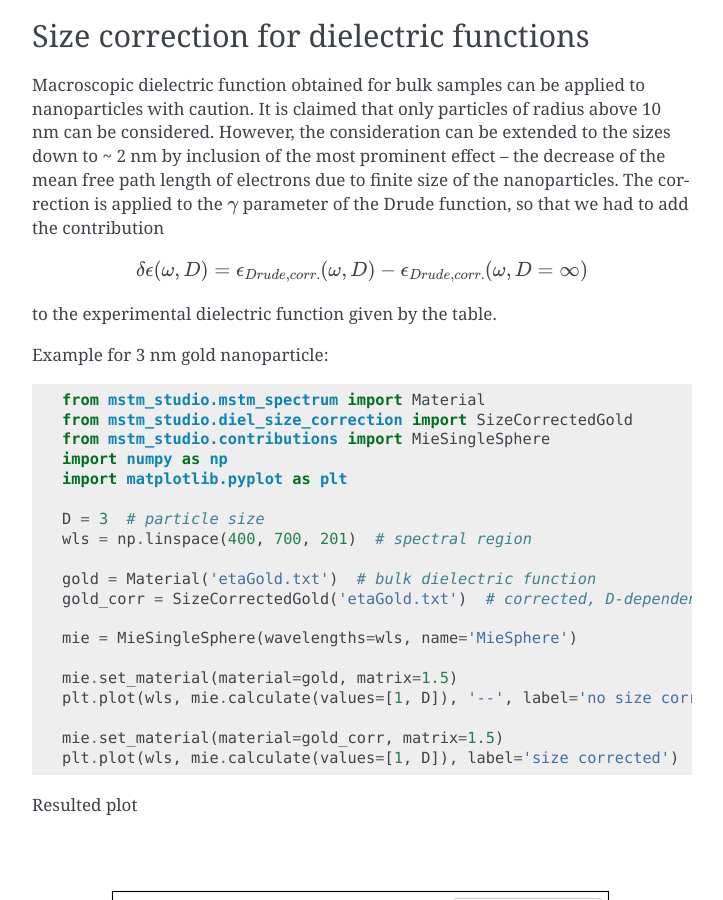
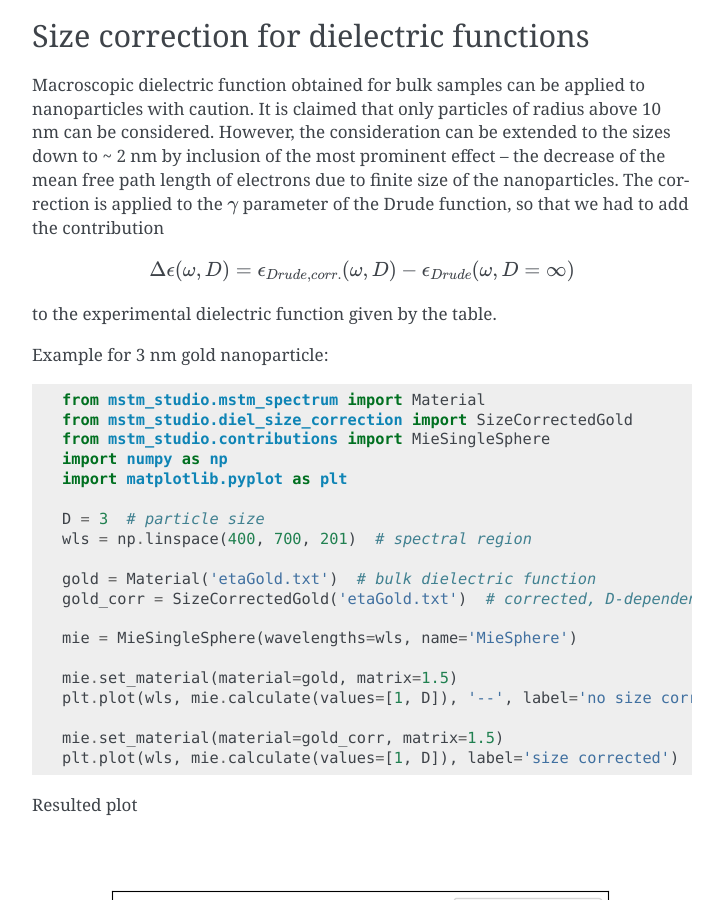
Before and after one commit to lavakyan/mstm-spectrum, a Sphinx documentation site: the page built from doc/source/scripting/materials.rst, in a window 1280 px wide and 900 px high, scrolled down 3301 px. Shown: the whole window, without its empty margins (388-1111 px from the left). Built offline with Sphinx 7.4.7, drawn with Linux system fonts in a browser that asks for light colours.

Commit message:
fixing docs

```diff
--- a/doc/source/scripting/materials.rst
+++ b/doc/source/scripting/materials.rst
@@ -113,9 +113,9 @@ function, so that we had to add the contribution
 
 .. math::
 
-    \delta \epsilon(\omega, D) =
+    \Delta \epsilon(\omega, D) =
     	{\epsilon}_{Drude, corr.}(\omega, D) -
-    	{\epsilon}_{Drude, corr.}(\omega, D=\infty)
+    	{\epsilon}_{Drude}(\omega, D=\infty)
 
 to the experimental dielectric function given by the table.
 
```
Also changed, not shown: other parts of doc/source/scripting/materials.rst (+3 -3 lines), 1 other file.
